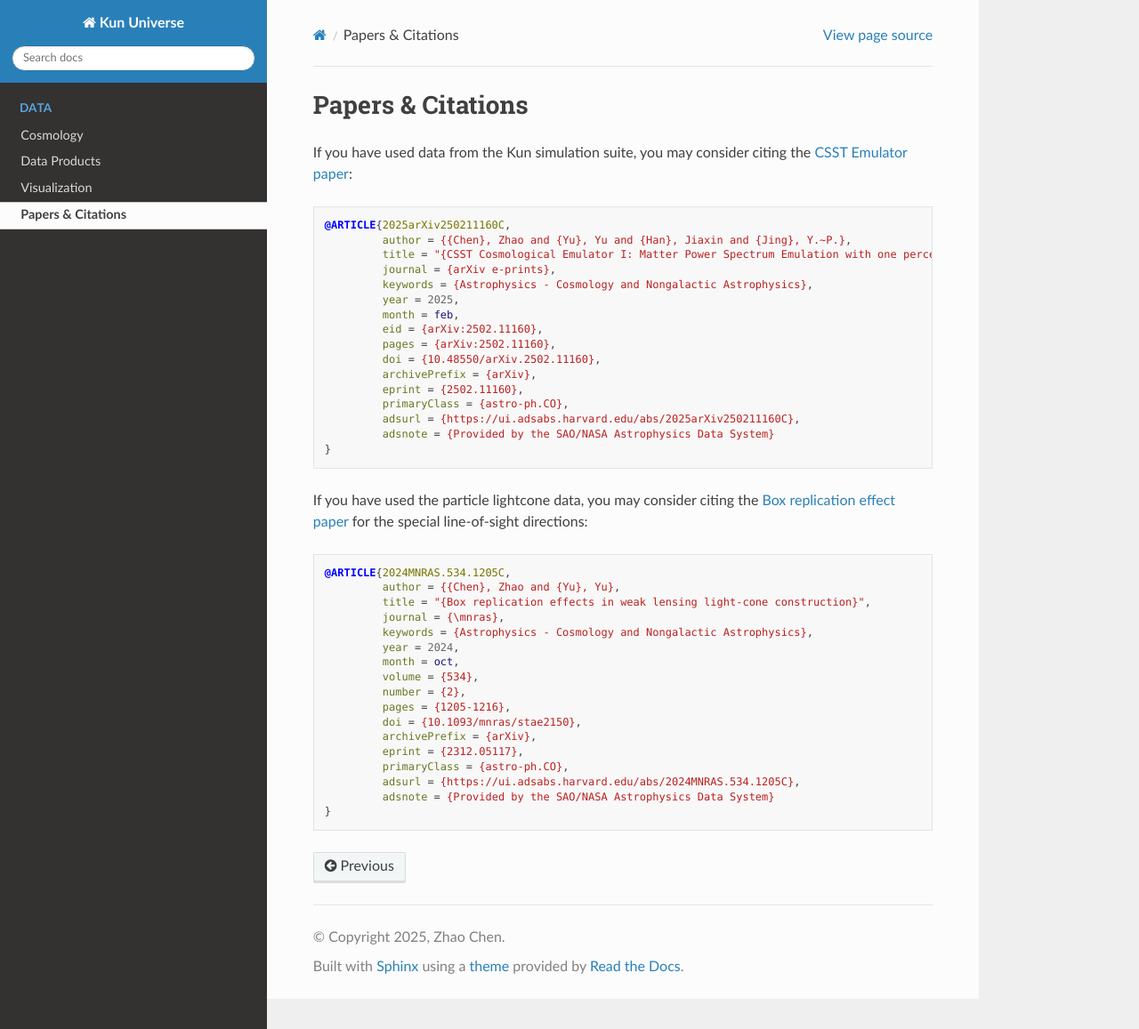
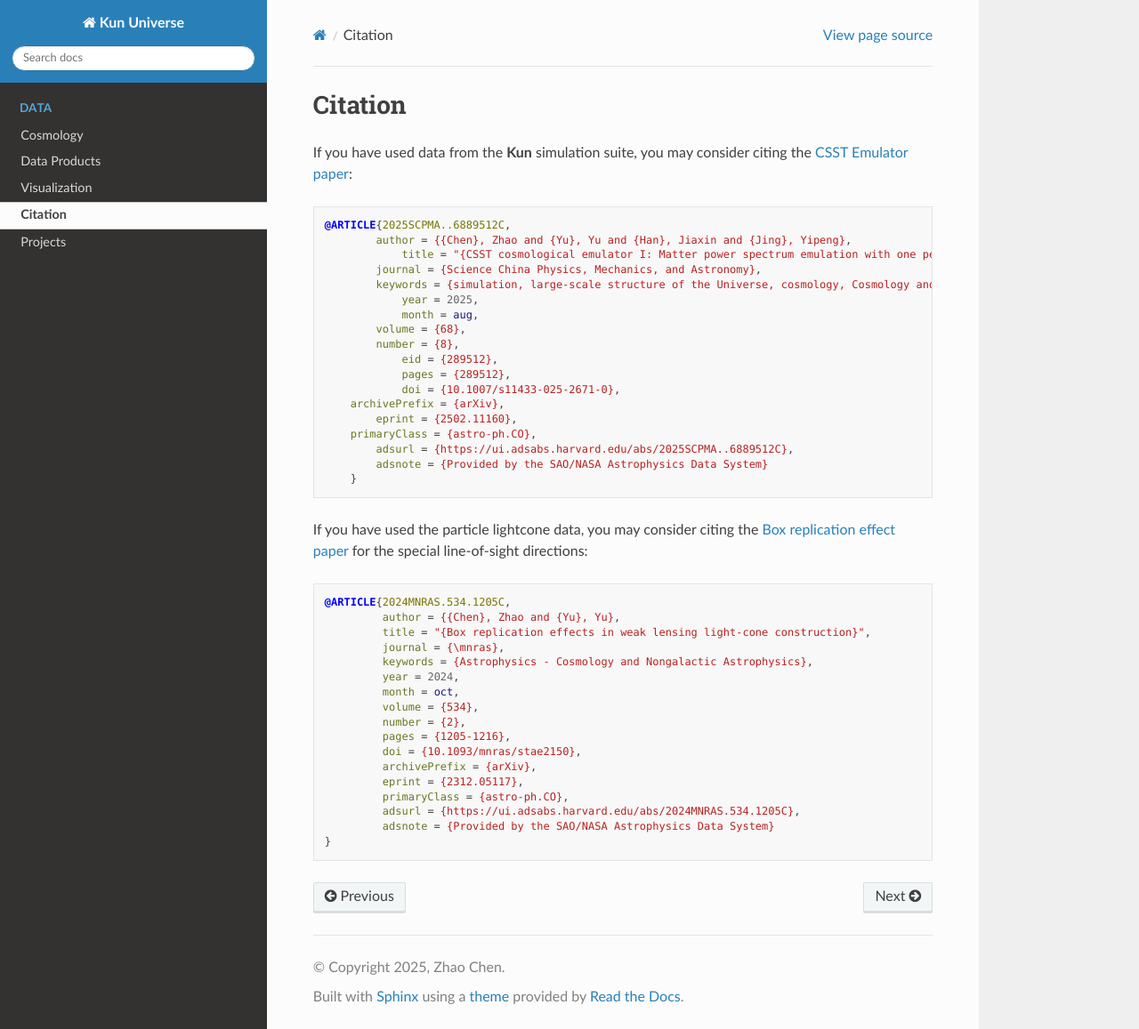
Before and after one commit to czymh/KunSimulation, a Sphinx documentation site: the page built from docs/source/citation.rst, in a window 1280 px wide and 1157 px high. Shown: the whole window at 89% size. Built offline with Sphinx 7.4.7 and the Read the Docs theme 3.1.0, drawn with Linux system fonts in a browser that asks for light colours.

Commit message:
add project info

```diff
--- a/docs/source/citation.rst
+++ b/docs/source/citation.rst
@@ -1,27 +1,31 @@
-Papers & Citations
-==================
+Citation
+========
 
 
-If you have used data from the Kun simulation suite, you may consider citing the `CSST Emulator paper <https://ui.adsabs.harvard.edu/abs/2025arXiv250211160C/abstract>`_:
+If you have used data from the **Kun** simulation suite, you may consider citing the `CSST Emulator paper <https://ui.adsabs.harvard.edu/abs/2025arXiv250211160C/abstract>`_:
 
 .. code-block:: bibtex
 
-    @ARTICLE{2025arXiv250211160C,
-             author = {{Chen}, Zhao and {Yu}, Yu and {Han}, Jiaxin and {Jing}, Y.~P.},
-             title = "{CSST Cosmological Emulator I: Matter Power Spectrum Emulation with one percent accuracy}",
-             journal = {arXiv e-prints},
-             keywords = {Astrophysics - Cosmology and Nongalactic Astrophysics},
-             year = 2025,
-             month = feb,
-             eid = {arXiv:2502.11160},
-             pages = {arXiv:2502.11160},
-             doi = {10.48550/arXiv.2502.11160},
-             archivePrefix = {arXiv},
-             eprint = {2502.11160},
-             primaryClass = {astro-ph.CO},
-             adsurl = {https://ui.adsabs.harvard.edu/abs/2025arXiv250211160C},
-             adsnote = {Provided by the SAO/NASA Astrophysics Data System}
-    }
+    @ARTICLE{2025SCPMA..6889512C,
+            author = {{Chen}, Zhao and {Yu}, Yu and {Han}, Jiaxin and {Jing}, Yipeng},
+                title = "{CSST cosmological emulator I: Matter power spectrum emulation with one percent accuracy to k = 10h Mpc$^{{\ensuremath{-}}1}$}",
+            journal = {Science China Physics, Mechanics, and Astronomy},
+            keywords = {simulation, large-scale structure of the Universe, cosmology, Cosmology and Nongalactic Astrophysics},
+                year = 2025,
+                month = aug,
+            volume = {68},
+            number = {8},
+                eid = {289512},
+                pages = {289512},
+                doi = {10.1007/s11433-025-2671-0},
+        archivePrefix = {arXiv},
+            eprint = {2502.11160},
+        primaryClass = {astro-ph.CO},
+            adsurl = {https://ui.adsabs.harvard.edu/abs/2025SCPMA..6889512C},
+            adsnote = {Provided by the SAO/NASA Astrophysics Data System}
+        }
+
+
 
 If you have used the particle lightcone data, you may consider citing the `Box replication effect paper <https://ui.adsabs.harvard.edu/abs/2024MNRAS.534.1205C/abstract>`_ for the special line-of-sight directions:
 
--- a/docs/source/dataproducts.rst
+++ b/docs/source/dataproducts.rst
@@ -101,9 +101,9 @@
 +------------------------------+--------+------------------------------------------------+-------------+
 | Data Products                | Server | File Name                                      | Storge Size |
 +==============================+========+================================================+=============+
-| Snapshot                     | K      | snapdir_xxx_down64/snapshot_xxx_down64.*.hdf5  | ~ 6.6 TB    |
+| Snapshot                     | K      | snapdir_xxx/snapshot_xxx.*.hdf5                | ~ 6.6 TB    |
 +------------------------------+--------+------------------------------------------------+-------------+
-| Snapshot 1/64 subsample      | K      | snapdir_xxx/snapshot_xxx.*.hdf5                | ~ 132 GB    |
+| Snapshot 1/64 subsample      | K & G  | snapdir_xxx_down64/snapshot_xxx_down64.*.hdf5  | ~ 132 GB    |
 +------------------------------+--------+------------------------------------------------+-------------+
 | Particle Lightcone           | K      | lightcone_xx/conedir_yyyy/conesnap_yyyy.*.hdf5 | ~ 18  TB    |
 +------------------------------+--------+------------------------------------------------+-------------+
@@ -115,7 +115,7 @@
 +------------------------------+--------+------------------------------------------------+-------------+
 | Matter Density Field         | K & G  | mesh_xxx/mesh_xxx_CIC_Nmesh1536.*.hdf5         | ~ 156 GB    |
 +------------------------------+--------+------------------------------------------------+-------------+
-| Full-sky Mass Map            | K      | mapsdir_xxx/maps_xxx.*.hdf5                    | ~ 225 GB    |
+| Full-sky Mass Map            | K & G  | mapsdir_xxx/maps_xxx.*.hdf5                    | ~ 225 GB    |
 +------------------------------+--------+------------------------------------------------+-------------+
 | :math:`\kappa` Map (Born)    | K & G  | kappas/kappa-nbox*-thickness50-8192.bin        | ~ 250 GB    |
 +------------------------------+--------+------------------------------------------------+-------------+
--- a/docs/source/index.rst
+++ b/docs/source/index.rst
@@ -53,6 +53,7 @@
    dataproducts
    visualization
    citation
+   publication
 
 Acknowledgement
 ---------------
```
Also changed, not shown: docs/source/publication.rst (added, +61 -0 lines).
